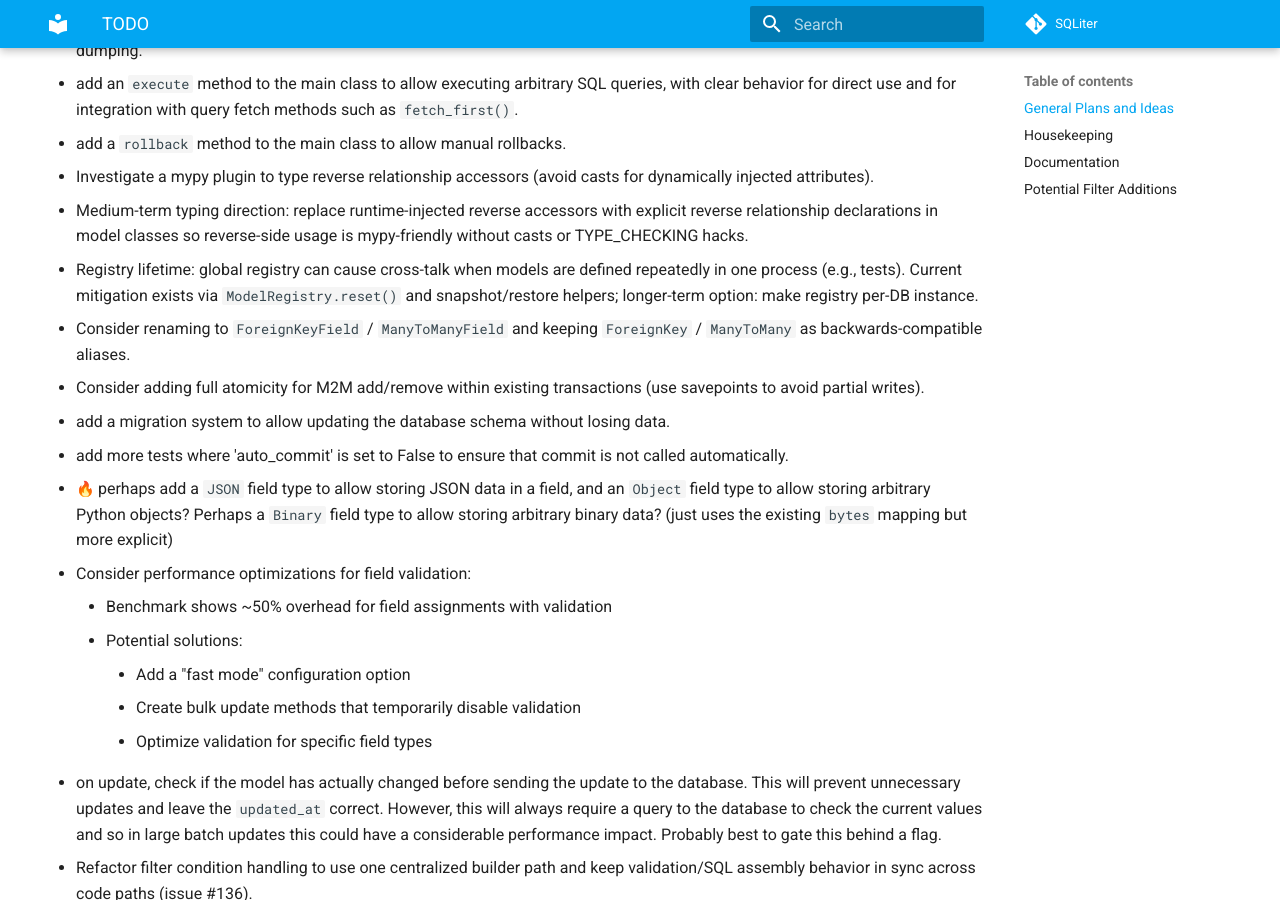
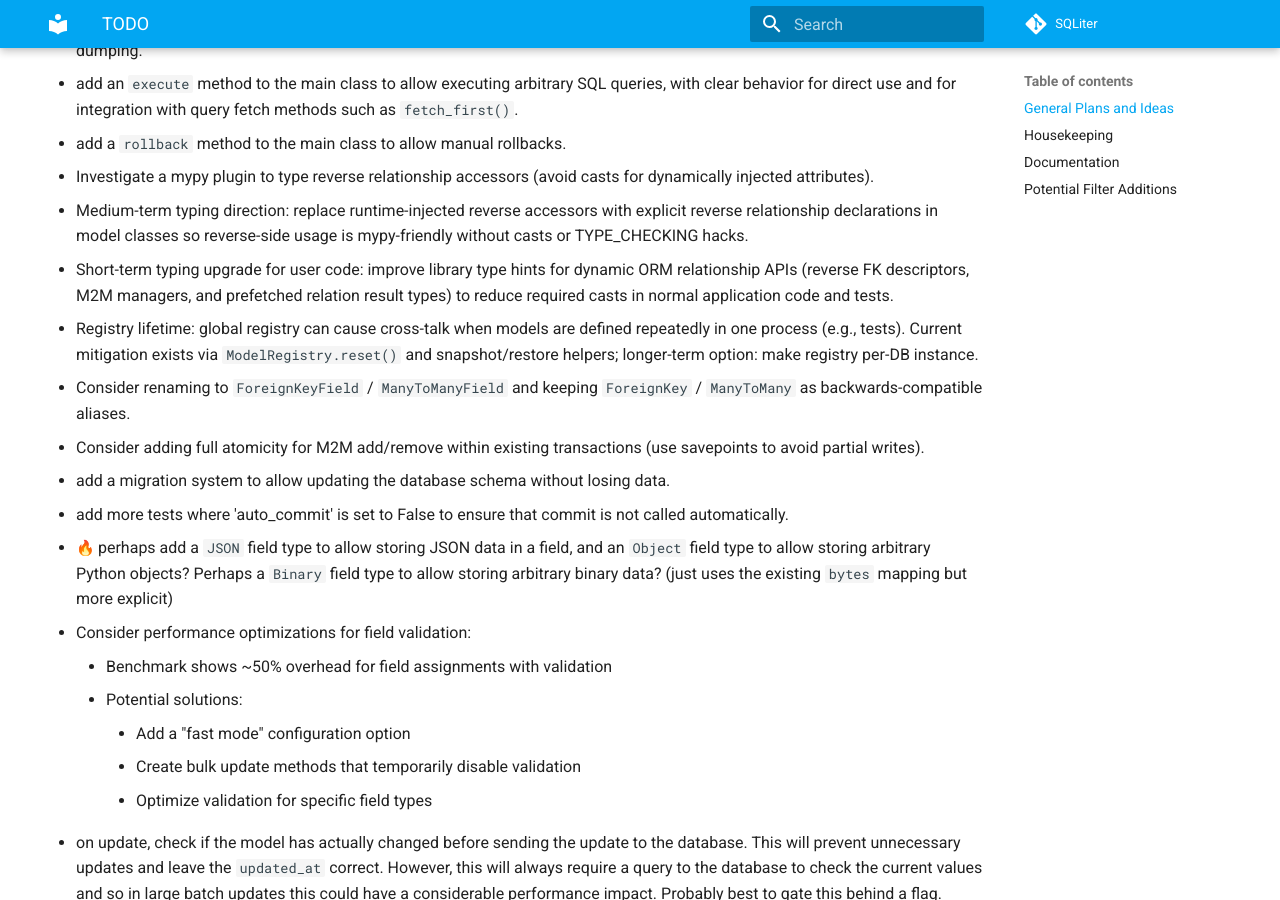
Before and after one commit to seapagan/sqliter-py, an MkDocs documentation site: the page built from docs/todo/index.md, in a window 1280 px wide and 900 px high, scrolled down 332 px. Built offline with MkDocs 1.6.1 and Material for MkDocs 9.7.7, drawn with Linux system fonts in a browser that asks for light colours; emoji names are drawn with the system emoji font; plug-ins that fetch from the network failed and are left out; comment, search, counter and statistics services are not loaded.

Commit message:
Add TODO for user-facing ORM typing improvements

```diff
--- a/TODO.md
+++ b/TODO.md
@@ -15,6 +15,10 @@ Items marked with :fire: are high priority.
 - Medium-term typing direction: replace runtime-injected reverse accessors
   with explicit reverse relationship declarations in model classes so
   reverse-side usage is mypy-friendly without casts or TYPE_CHECKING hacks.
+- Short-term typing upgrade for user code: improve library type hints for
+  dynamic ORM relationship APIs (reverse FK descriptors, M2M managers, and
+  prefetched relation result types) to reduce required casts in normal
+  application code and tests.
 - Registry lifetime: global registry can cause cross-talk when models are
   defined repeatedly in one process (e.g., tests). Current mitigation exists
   via `ModelRegistry.reset()` and snapshot/restore helpers; longer-term option:
```
